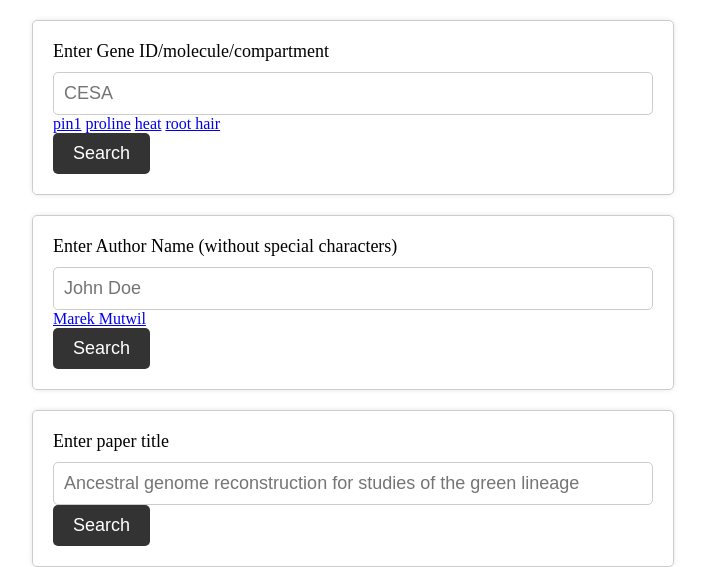
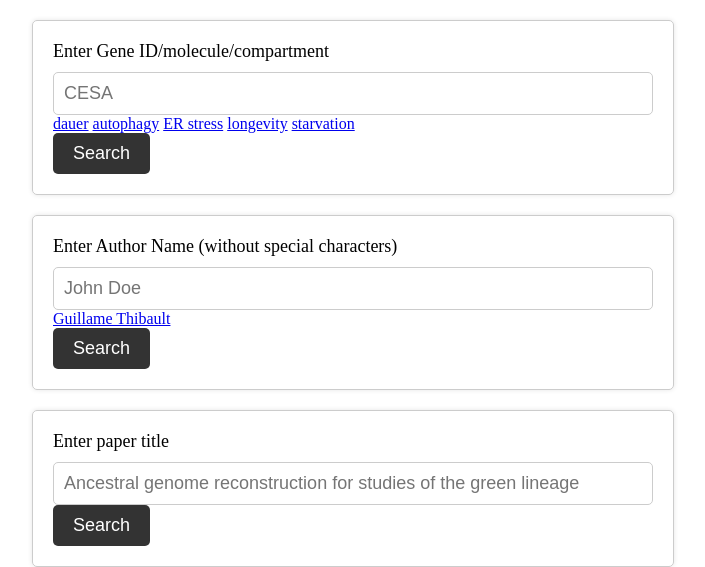
Before and after one commit to mutwil/celegans, a Flask app: template templates/index.html in a window 1280 px wide. Shown: the part 85-652 px from the top of the page, without its empty margins (287-992 px from the left). Run offline with Flask 2, Linux system fonts and the light colour scheme; the template is opened without the code that fills it, so the values that code supplies are empty; parts of the project's set-up code (start-up, migrations or seed data) failed here and were passed over.

Commit message:
Your commit message here

```diff
--- a/templates/index.html
+++ b/templates/index.html
@@ -144,10 +144,11 @@
 <form action="/search" method="POST" onsubmit="submitGeneForm(event)" id="gene-form">
   <label for="gene_id">Enter Gene ID/molecule/compartment</label>
   <input type="text" id="gene_id" name="gene_id" placeholder="CESA">
-  <a href="#" onclick="submitFormWith(event, 'pin1')">pin1</a>
-  <a href="#" onclick="submitFormWith(event, 'proline')">proline</a>
-  <a href="#" onclick="submitFormWith(event, 'heat')">heat</a>
-  <a href="#" onclick="submitFormWith(event, 'root hair')">root hair</a>
+  <a href="#" onclick="submitFormWith(event, 'dauer')">dauer</a>
+  <a href="#" onclick="submitFormWith(event, 'autophagy')">autophagy</a>
+  <a href="#" onclick="submitFormWith(event, 'ER stress')">ER stress</a>
+  <a href="#" onclick="submitFormWith(event, 'longevity')">longevity</a>
+  <a href="#" onclick="submitFormWith(event, 'starvation')">starvation</a>
   <br>
   <input type="submit" value="Search">
 </form>
@@ -155,7 +156,7 @@
 <form action="/author" method="POST" onsubmit="submitNameForm(event)" id="name-form">
   <label for="author">Enter Author Name (without special characters)</label>
   <input type="text" id="author" name="author" placeholder="John Doe">
-  <a href="#" onclick="submitFormWith(event, 'Marek Mutwil')">Marek Mutwil</a>
+  <a href="#" onclick="submitFormWith(event, 'Guillaume Thibault')">Guillame Thibault</a>
   <br>
   <input type="submit" value="Search">
 </form>
```
Also changed, not shown: static/capture.png.
